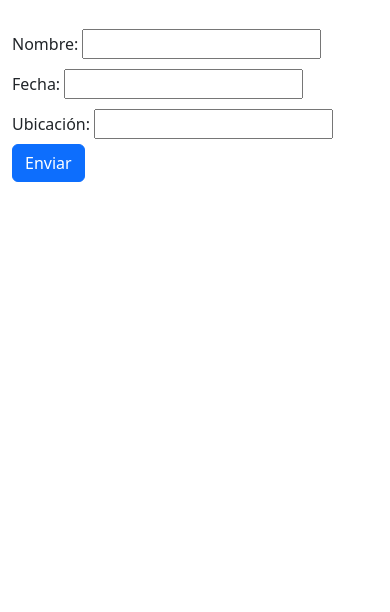
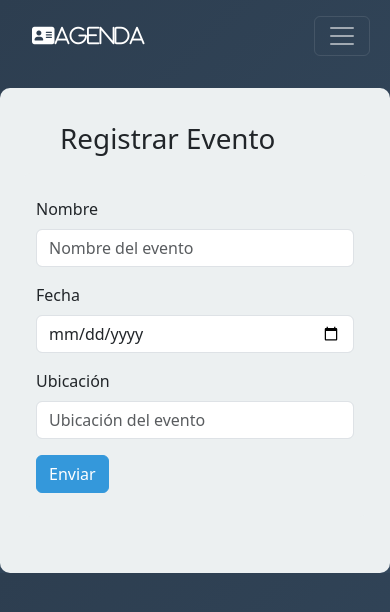
Before and after one commit to carandab/M6_AE4_Grupal, a Django app: page /formulario1/ in a window 390 px wide. Shown: the top 612 px of the page. Run offline with Django 5.2, Linux system fonts and the light colour scheme.

Commit message:
Se modifica proyecto: Se agregan templates, se modifican views, forms, urls y statics

```diff
--- a/ae4_grupal/app_registros/forms.py
+++ b/ae4_grupal/app_registros/forms.py
@@ -1,13 +1,64 @@
 from django import forms
-import datetime
+from django.core.exceptions import ValidationError
+from datetime import date
 
 class EventoForm(forms.Form):
-    nombre = forms.CharField(max_length=100)
-    fecha = forms.DateField()
-    ubicacion = forms.CharField( )
-    """ if fecha <= datetime.now():
-        print("ERROR:No se puede crear un evento en el pasado")
- """
+    nombre = forms.CharField(
+        max_length=100,
+        widget=forms.TextInput(attrs={
+            'class': 'form-control',
+            'placeholder': 'Nombre del evento'
+        }),
+        error_messages={
+            'required': 'El nombre del evento es obligatorio.',
+            'max_length': 'El nombre no puede exceder 100 caracteres.'
+        }
+    )
+    fecha = forms.DateField(
+        widget=forms.DateInput(attrs={
+            'class': 'form-control',
+            'type': 'date'
+        }),
+        error_messages={
+            'required': 'La fecha del evento es obligatoria.',
+            'invalid': 'Ingresa una fecha válida.'
+        }
+    )
+    ubicacion = forms.CharField(
+        widget=forms.TextInput(attrs={
+            'class': 'form-control',
+            'placeholder': 'Ubicación del evento'
+        }),
+        error_messages={
+            'required': 'La ubicación del evento es obligatoria.'
+        }
+    )
+
+    def clean_fecha(self):
+        fecha = self.cleaned_data.get('fecha')
+        if fecha and fecha < date.today():
+            raise ValidationError("No se puede crear un evento en el pasado.")
+        return fecha
+
 class ParticipanteForm(forms.Form):
-    nombre = forms.CharField(max_length=100 )
-    correo = forms.EmailField()
+    nombre = forms.CharField(
+        max_length=100,
+        widget=forms.TextInput(attrs={
+            'class': 'form-control',
+            'placeholder': 'Nombre completo'
+        }),
+        error_messages={
+            'required': 'El nombre es obligatorio.',
+            'max_length': 'El nombre no puede exceder 100 caracteres.'
+        }
+    )
+    correo = forms.EmailField(
+        widget=forms.EmailInput(attrs={
+            'class': 'form-control',
+            'placeholder': 'correo@ejemplo.com'
+        }),
+        error_messages={
+            'required': 'El correo electrónico es obligatorio.',
+            'invalid': 'Ingresa un correo electrónico válido.'
+        }
+    )
--- a/ae4_grupal/app_registros/static/css/style.css
+++ b/ae4_grupal/app_registros/static/css/style.css
@@ -0,0 +1,43 @@
+body {
+    background: linear-gradient(135deg, #2D3E50 0%, #34495E 100%);
+}
+
+.container {
+    background-color: #ECF0F1;
+    border-radius: 10px;
+}
+
+#btn-eventos {
+    background-color: #3498DB;
+    border-color: #3498DB;
+    color: white;
+}
+
+#btn-eventos:hover {
+    background-color: #2980B9;
+}
+
+#btn-personas {
+    background-color: #3498DB;
+    border-color: #3498DB;
+    color: white;
+}
+
+#btn-personas:hover {
+    background-color: #2980B9;
+}
+
+
+#btn-enviar {
+    background-color: #3498DB;
+    border-color: #3498DB;
+}
+
+#btn-enviar:hover {
+    background-color: #2980B9;
+}
+
+h1 {
+    padding: 10px;
+    border-radius: 10px;
+}
--- a/ae4_grupal/app_registros/templates/base.html
+++ b/ae4_grupal/app_registros/templates/base.html
@@ -3,18 +3,64 @@
     <head>
         <meta charset="utf-8">
         <meta http-equiv="X-UA-Compatible" content="IE=edge">
-        <title></title>
+        <title>{% block title %}Agenda{% endblock %}</title>
         <meta name="description" content="">
         <meta name="viewport" content="width=device-width, initial-scale=1">
             {% load static %}
         <link rel="stylesheet" href="{% static 'css/style.css' %}">
         <link href="https://cdn.jsdelivr.net/npm/bootstrap@5.3.0/dist/css/bootstrap.min.css" rel="stylesheet">
-        <link rel="stylesheet" href="https://cdnjs.cloudflare.com/ajax/libs/font-awesome/6.0.0-beta3/css/all.min.css">
+        <link rel="stylesheet" href="https://cdnjs.cloudflare.com/ajax/libs/font-awesome/6.4.0/css/all.min.css">
+        <link href="https://fonts.googleapis.com/css?family=Raleway:400,500,500i,700,800i" rel="stylesheet">
+
     </head>
     <body id="body">
+
+        <!-- Navbar -->
+
+        <nav class="navbar navbar-expand-lg navbar-dark bg-darkrounded m-2">
+            <div class="container-fluid">
+                <a class="navbar-brand" href="{% url 'inicio' %}"><i class="fa-solid fa-address-card px-2 mx-1"><span class="navbar-brand mb-0 h1">Agenda</span></i></a>
+
+                <button class="navbar-toggler" type="button" data-bs-toggle="collapse" data-bs-target="#navbarNav">
+                    <span class="navbar-toggler-icon"></span>
+                </button>
+
+                <div class="collapse navbar-collapse" id="navbarNav">
+                    <ul class="navbar-nav mx-auto">
+                        <li class="nav-item">
+                            <a class="nav-link active" href="{% url 'inicio' %}">Inicio</a>
+                        </li>
+                        <li class="nav-item">
+                            <a class="nav-link" href="{% url 'formulario1' %}">Registros Eventos</a>
+                        </li>
+                        <li class="nav-item">
+                            <a class="nav-link" href="{% url 'formulario2' %}">Registros Personas</a>
+                        </li>
+                    </ul>
+
+                    <ul class="navbar-nav ms-auto">
+                        <li class="nav-item">
+                            <a class="nav-link" href="#"><i class="fa fa-user"></i> Registrarse</a>
+                        </li>
+                        <li class="nav-item">
+                            <a class="nav-link" href="#"><i class="fa fa-sign-in-alt"></i> Acceder</a>
+                        </li>
+                    </ul>
+                </div>
+            </div>
+        </nav>
+        <!-- Contenido Principal -->
+
         <div class="container mt-4">
                 {% block content %}
                 {% endblock %}
         </div>
+
     </body>
+
+    <!-- Scripts -->
+
+    <script src="https://cdn.jsdelivr.net/npm/bootstrap@5.3.8/dist/js/bootstrap.bundle.min.js" integrity="sha384-FKyoEForCGlyvwx9Hj09JcYn3nv7wiPVlz7YYwJrWVcXK/BmnVDxM+D2scQbITxI" crossorigin="anonymous"></script>
+    <script src="https://ajax.googleapis.com/ajax/libs/jquery/3.3.1/jquery.min.js"></script>
+    <script src="https://cdnjs.cloudflare.com/ajax/libs/popper.js/1.14.3/umd/popper.min.js"></script>
 </html>
--- /dev/null
+++ b/ae4_grupal/app_registros/templates/base_formulario.html
@@ -0,0 +1,19 @@
+{% extends 'base.html' %}
+{% load static %}
+{% block title %}{% block form_title %}Formulario{% endblock %}{% endblock %}
+{% block content %}
+
+<div class="container-fluid pb-5 py-2 rounded">
+
+    <div class="row ms-4">
+        <h1 class="font-weight-bold text-start mt-3">{% block form_heading %}Registrar{% endblock %}</h1>
+    </div>
+
+    <div class="container col-md-6 mb-2 py-4 rounded">
+        {% block form_content %}
+        <!-- Aquí va el contenido del formulario -->
+        {% endblock %}
+    </div>
+
+</div>
+{% endblock %}
--- a/ae4_grupal/app_registros/templates/formulario1.html
+++ b/ae4_grupal/app_registros/templates/formulario1.html
@@ -1,19 +1,67 @@
-{% extends 'base.html' %}
+{% extends 'base_formulario.html' %}
 {% load static %}
-{% block title %}Registrar Evento{% endblock %}
-{% block content %}
 
-    <form method="POST">
-        {% csrf_token %}
-        <label for="{{ form.nombre.id_for_label }}" class="form-label my-2">Nombre:</label>
-        {{ form.nombre }}<br>
+{% block form_title %}Registrar Evento{% endblock %}
+{% block form_heading %}Registrar Evento{% endblock %}
 
-        <label for="{{ form.fecha.id_for_label }}" class="form-label my-2">Fecha:</label>
-        {{ form.fecha }}<br>
+{% block form_content %}
 
-        <label for="{{ form.ubicacion.id_for_label }}" class="form-label my-2">Ubicación:</label>
-        {{ form.ubicacion }}<br>
+{% if form.errors %}
+<div class="alert alert-danger alert-dismissible fade show" role="alert">
+    <strong>¡Error!</strong> Por favor corrige los siguientes errores:
+    <ul class="mb-0 mt-2">
+        {% for field in form %}
+            {% for error in field.errors %}
+                <li>{{ field.label }}: {{ error }}</li>
+            {% endfor %}
+        {% endfor %}
+        {% for error in form.non_field_errors %}
+            <li>{{ error }}</li>
+        {% endfor %}
+    </ul>
+    <button type="button" class="btn-close" data-bs-dismiss="alert"></button>
+</div>
+{% endif %}
 
-        <button type="submit" class="btn btn-primary">Enviar</button>
-    </form>
+<form method="POST">
+    {% csrf_token %}
+
+    <div class="mb-3">
+        <label for="{{ form.nombre.id_for_label }}" class="form-label">Nombre</label>
+        {{ form.nombre }}
+        {% if form.nombre.errors %}
+            <div class="text-danger mt-1">
+                {% for error in form.nombre.errors %}
+                    <small>{{ error }}</small>
+                {% endfor %}
+            </div>
+        {% endif %}
+    </div>
+
+    <div class="mb-3">
+        <label for="{{ form.fecha.id_for_label }}" class="form-label">Fecha</label>
+        {{ form.fecha }}
+        {% if form.fecha.errors %}
+            <div class="text-danger mt-1">
+                {% for error in form.fecha.errors %}
+                    <small>{{ error }}</small>
+                {% endfor %}
+            </div>
+        {% endif %}
+    </div>
+
+    <div class="mb-3">
+        <label for="{{ form.ubicacion.id_for_label }}" class="form-label">Ubicación</label>
+        {{ form.ubicacion }}
+        {% if form.ubicacion.errors %}
+            <div class="text-danger mt-1">
+                {% for error in form.ubicacion.errors %}
+                    <small>{{ error }}</small>
+                {% endfor %}
+            </div>
+        {% endif %}
+    </div>
+
+    <button id="btn-enviar" class="btn btn-primary" type="submit">Enviar</button>
+</form>
 {% endblock %}
--- a/ae4_grupal/app_registros/urls.py
+++ b/ae4_grupal/app_registros/urls.py
@@ -2,6 +2,7 @@ from django.urls import path
 from . import views
 
 urlpatterns = [
+    path('', views.inicio, name='inicio'),
     path('formulario1/', views.registrar_evento, name='formulario1'),
     path('formulario2/', views.registrar_persona, name='formulario2'),
 ]
--- a/ae4_grupal/app_registros/views.py
+++ b/ae4_grupal/app_registros/views.py
@@ -1,5 +1,8 @@
 from django.shortcuts import render
 from .forms import EventoForm, ParticipanteForm
+
+def inicio(request):
+    return render(request, 'inicio.html')
 
 def registrar_evento(request):
     if request.method == 'POST':
@@ -22,7 +25,7 @@ def registrar_persona(request):
         if form.is_valid():
             # Procesar datos
             nombre = form.cleaned_data['nombre']
-            email = form.cleaned_data['email']
+            correo = form.cleaned_data['correo']
             # Realizar algunaacción con los datos, como enviar un correo
             return render(request, 'formulario_exito.html', {'nombre': nombre})
     else:
```
Also changed, not shown: ae4_grupal/app_registros/templates/formulario2.html (+47 -8 lines), ae4_grupal/app_registros/templates/formulario_exito.html (+18 -8 lines), ae4_grupal/app_registros/templates/inicio.html (added, +24 -0 lines), ae4_grupal/app_registros/templates/navbar.html (added, +21 -0 lines), ae4_grupal/app_registros/static/img/imagen_hero.jpg (added).
